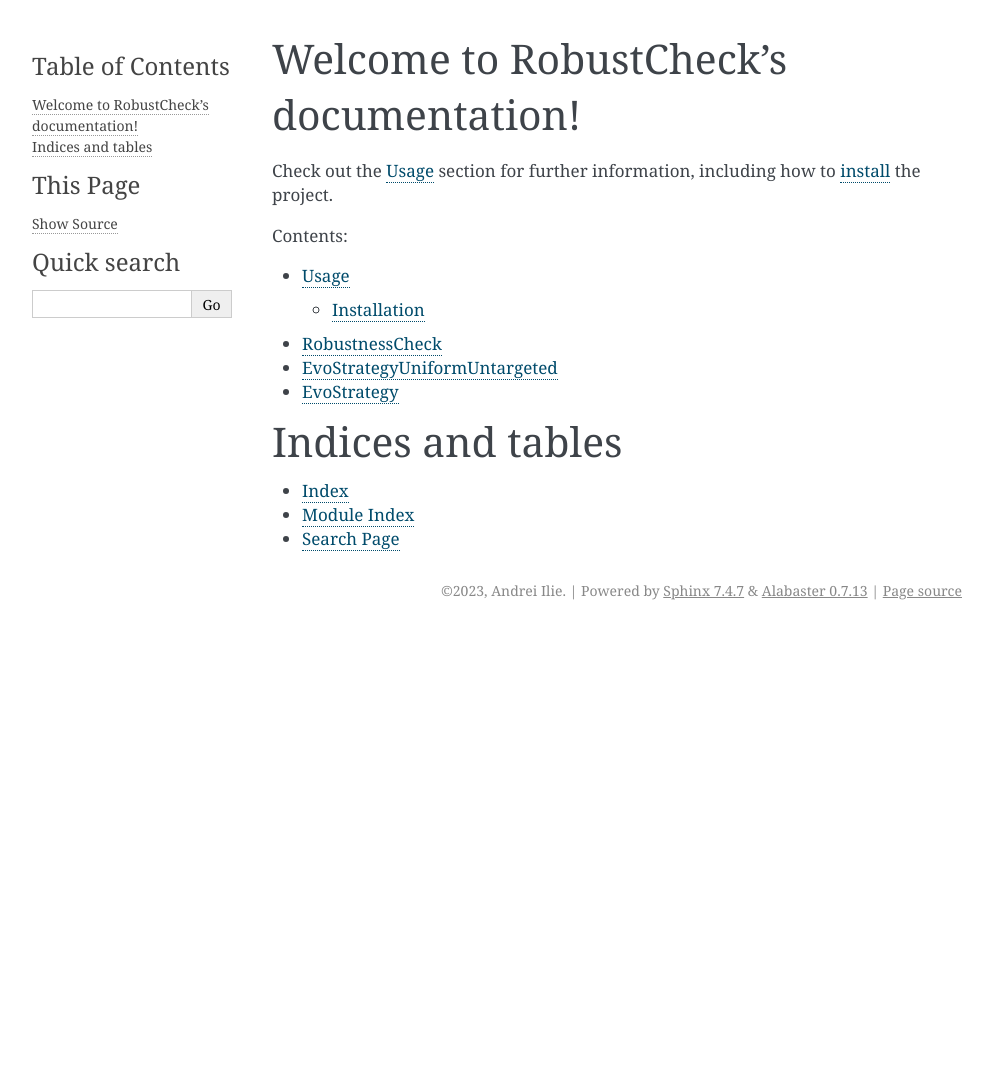
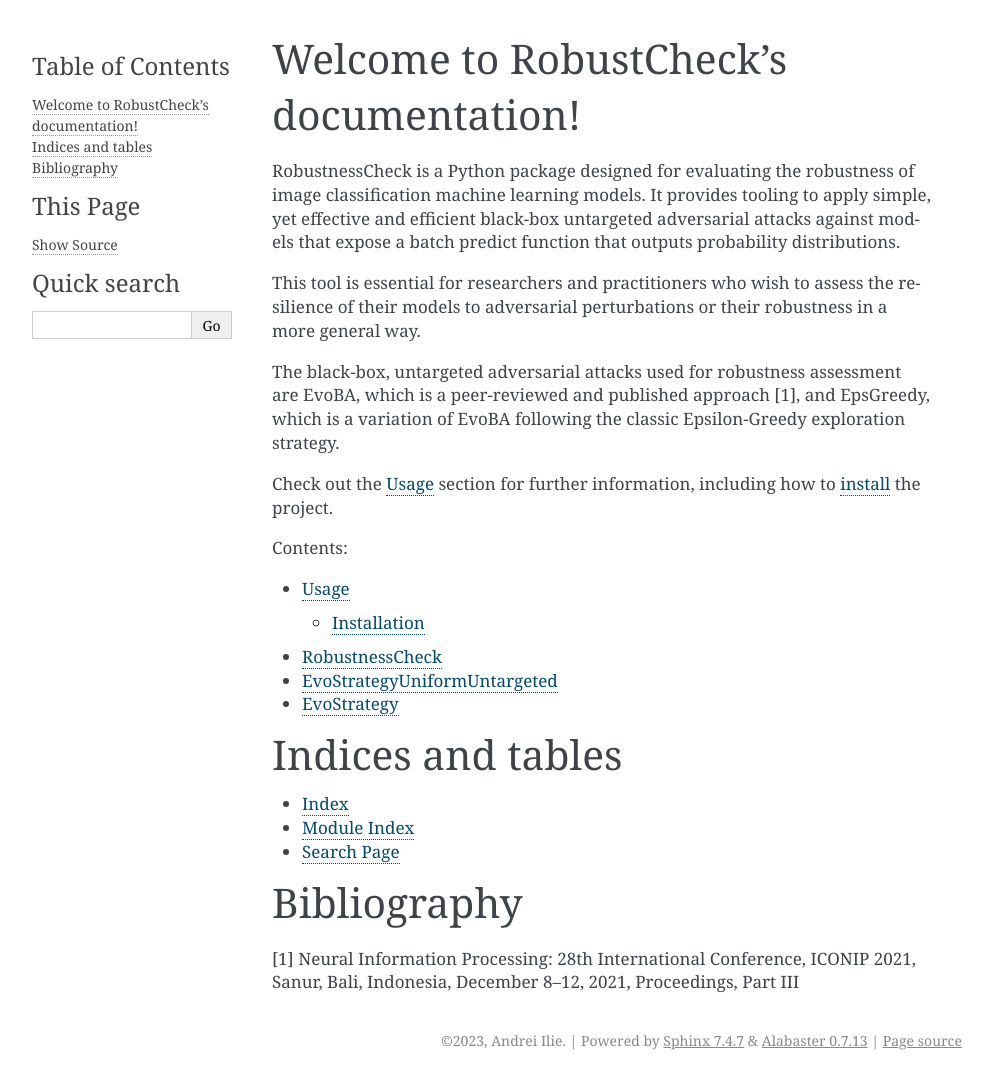
Before and after one commit to andreiilie1/RobustCheck, a Sphinx documentation site: the page built from docs/source/index.rst, in a window 1280 px wide. Shown: the whole page, without its empty margins (148-1141 px from the left). Built offline with Sphinx 7.4.7, drawn with Linux system fonts in a browser that asks for light colours; before the commit the page ends 900 px from its top, so only the background shows below that.

```diff
--- a/docs/source/index.rst
+++ b/docs/source/index.rst
@@ -5,6 +5,19 @@
 
 Welcome to RobustCheck's documentation!
 =======================================
+RobustnessCheck is a Python package designed for evaluating the robustness of image
+classification machine learning models. It provides tooling to apply simple, yet effective
+and efficient black-box untargeted adversarial attacks against models that expose a batch
+predict function that outputs probability distributions.
+
+This tool is essential for researchers and practitioners who wish to assess the
+resilience of their models to adversarial perturbations or their robustness in a
+more general way.
+
+The black-box, untargeted adversarial attacks used for robustness assessment are EvoBA,
+which is a peer-reviewed and published approach [1], and EpsGreedy, which is a variation of
+EvoBA following the classic Epsilon-Greedy exploration strategy.
+
 Check out the :doc:`usage` section for further information, including how to
 :ref:`install <installation>` the project.
 
@@ -25,3 +38,8 @@ Indices and tables
 * :ref:`genindex`
 * :ref:`modindex`
 * :ref:`search`
+
+Bibliography
+============
+[1] Neural Information Processing: 28th International Conference, ICONIP 2021, Sanur,
+Bali, Indonesia, December 8–12, 2021, Proceedings, Part III
```
Also changed, not shown: docs/source/usage.rst (+10 -0 lines).
